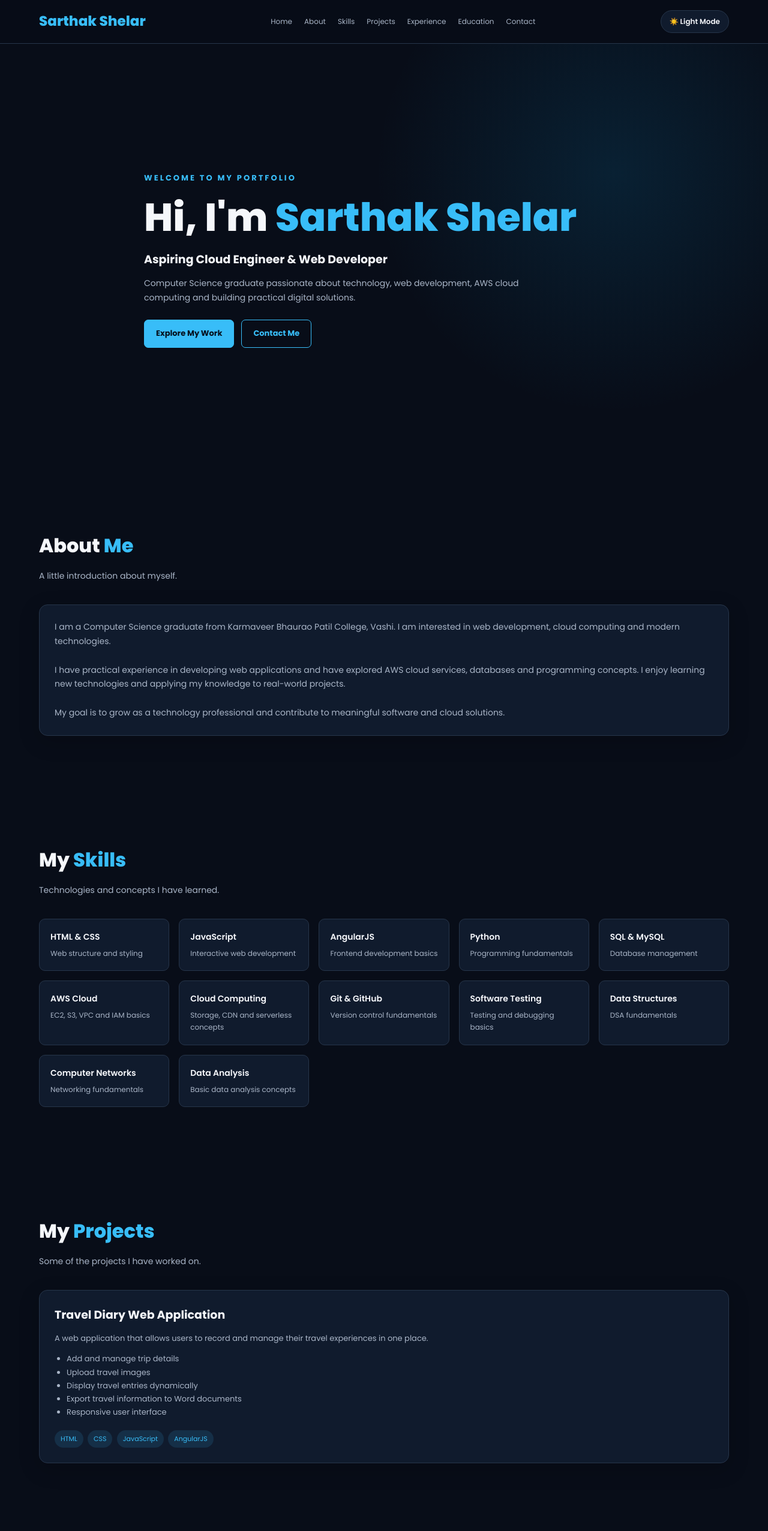
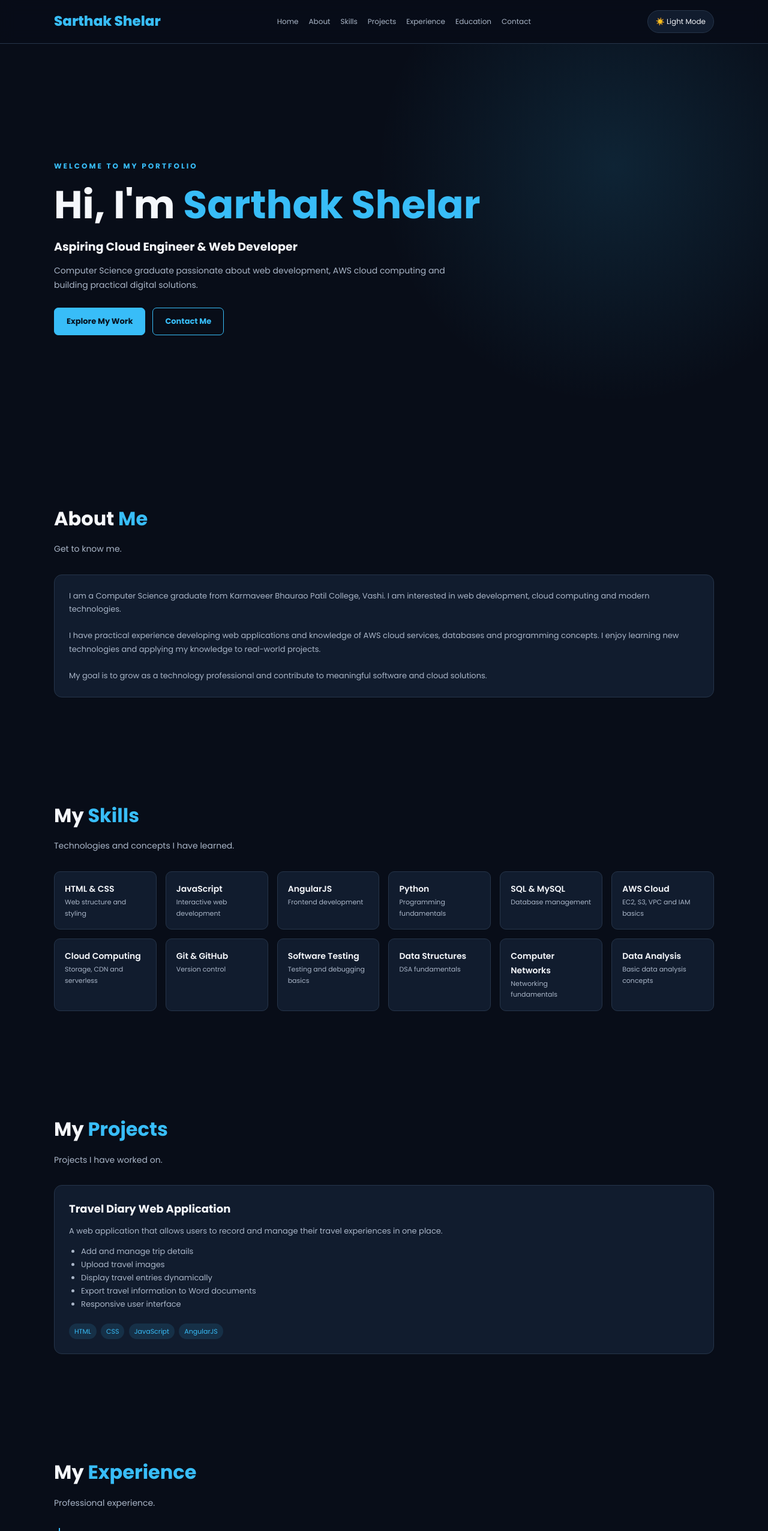
Before and after one commit to sarthakshelar10/aws-static-website, a plain HTML site: page index.html in a window 1280 px wide. Shown: the top 2553 px of the page at 60% size. Drawn offline with Linux system fonts and the light colour scheme.

Commit message:
Update index.html

```diff
--- a/index.html
+++ b/index.html
@@ -4,399 +4,92 @@
 <head>
 <meta charset="UTF-8">
 <meta name="viewport" content="width=device-width, initial-scale=1.0">
-  <meta name="theme-color" content="#080d18">
 <title>Sarthak Shelar | Portfolio</title>
-
-  <link rel="preconnect" href="https://fonts.googleapis.com">
-  <link rel="preconnect" href="https://fonts.gstatic.com" crossorigin>
 <link href="https://fonts.googleapis.com/css2?family=Poppins:wght@300;400;500;600;700;800&display=swap" rel="stylesheet">
 
 <style>
 :root {
-      --bg: #080d18;
-      --bg-secondary: #0d1525;
-      --card: #101b2d;
-      --text: #f5f7fb;
-      --muted: #aab6c8;
-      --accent: #38bdf8;
-      --border: #26354a;
-      --nav: rgba(8, 13, 24, 0.95);
-      --shadow: 0 10px 35px rgba(0,0,0,0.18);
+  --bg:#080d18;
+  --card:#111c2e;
+  --text:#f5f7fb;
+  --muted:#aab6c8;
+  --accent:#38bdf8;
+  --border:#26354a;
+  --nav:rgba(8,13,24,.96);
 }
-
 body.light {
-      --bg: #f4f7fb;
-      --bg-secondary: #eaf0f8;
-      --card: #ffffff;
-      --text: #142033;
-      --muted: #526176;
-      --accent: #087eb5;
-      --border: #d8e1ec;
-      --nav: rgba(255,255,255,0.95);
-      --shadow: 0 10px 30px rgba(30,50,80,0.08);
+  --bg:#f3f6fb;
+  --card:#ffffff;
+  --text:#152238;
+  --muted:#526176;
+  --accent:#087eb5;
+  --border:#d8e1ec;
+  --nav:rgba(255,255,255,.96);
 }
-
-    * {
-      margin: 0;
-      padding: 0;
-      box-sizing: border-box;
-      scroll-behavior: smooth;
+*{margin:0;padding:0;box-sizing:border-box;scroll-behavior:smooth}
+body{font-family:Poppins,sans-serif;background:var(--bg);color:var(--text);transition:.3s;line-height:1.7}
+a{text-decoration:none;color:inherit}
+.container{width:90%;max-width:1100px;margin:auto}
+header{position:sticky;top:0;background:var(--nav);backdrop-filter:blur(12px);border-bottom:1px solid var(--border);z-index:10}
+.navbar{min-height:72px;display:flex;align-items:center;justify-content:space-between;gap:15px;flex-wrap:wrap;padding:10px 0}
+.logo{font-size:23px;font-weight:800;color:var(--accent);white-space:nowrap}
+.links{display:flex;gap:17px;flex-wrap:wrap;justify-content:center}
+.links a{font-size:12px;color:var(--muted)}
+.links a:hover{color:var(--accent)}
+.theme-btn{background:var(--card);color:var(--text);border:1px solid var(--border);padding:9px 13px;border-radius:25px;cursor:pointer;font-family:inherit;font-size:12px}
+section{padding:85px 0;scroll-margin-top:75px}
+.hero{min-height:85vh;display:flex;align-items:center;background:radial-gradient(circle at 80% 30%,rgba(56,189,248,.13),transparent 35%)}
+.eyebrow{color:var(--accent);letter-spacing:3px;font-size:12px;font-weight:700;margin-bottom:15px}
+h1{font-size:clamp(38px,7vw,65px);line-height:1.2;margin-bottom:15px}
+.highlight,.section-title span{color:var(--accent)}
+.hero h3{font-size:19px;margin-bottom:12px}
+.hero p,.description{color:var(--muted);font-size:14px;max-width:700px}
+.buttons{display:flex;gap:12px;flex-wrap:wrap;margin-top:25px}
+.btn{display:inline-block;background:var(--accent);color:#071321;padding:11px 20px;border-radius:7px;font-size:13px;font-weight:700;border:1px solid var(--accent)}
+.btn.outline{background:transparent;color:var(--accent)}
+.section-title{font-size:32px;margin-bottom:12px}
+.description{margin-bottom:30px}
+.box,.card,.contact-card{background:var(--card);border:1px solid var(--border);border-radius:13px;padding:24px}
+.box p,.card p,.card li,.contact-card p,.contact-card a{color:var(--muted);font-size:13px}
+.skills{display:grid;grid-template-columns:repeat(auto-fit,minmax(170px,1fr));gap:15px}
+.skill{background:var(--card);border:1px solid var(--border);padding:17px;border-radius:10px;font-size:14px;font-weight:600}
+.skill span{display:block;font-size:11px;color:var(--muted);font-weight:400}
+.cards{display:grid;grid-template-columns:repeat(auto-fit,minmax(260px,1fr));gap:18px}
+.card{transition:.3s}
+.card:hover,.skill:hover{border-color:var(--accent);transform:translateY(-4px)}
+.card h3{font-size:18px;margin-bottom:10px}
+.card ul{padding-left:20px;margin-top:12px}
+.tag{display:inline-block;background:rgba(56,189,248,.12);color:var(--accent);padding:4px 9px;border-radius:20px;font-size:11px;margin:5px 3px 0 0}
+.timeline{border-left:2px solid var(--accent);padding-left:24px;margin-left:8px}
+.item{position:relative;margin-bottom:28px}
+.item:before{content:"";position:absolute;left:-32px;top:8px;width:13px;height:13px;border-radius:50%;background:var(--accent)}
+.item h3{font-size:17px}
+.date{font-size:12px;color:var(--accent);font-weight:600}
+.item p{font-size:13px;color:var(--muted);margin-top:6px}
+.contact{display:grid;grid-template-columns:repeat(auto-fit,minmax(210px,1fr));gap:15px}
+.contact-card h3{font-size:14px;color:var(--accent);margin-bottom:5px}
+footer{text-align:center;border-top:1px solid var(--border);padding:25px;color:var(--muted);font-size:12px}
+@media(max-width:850px){
+.navbar{justify-content:space-between}
+.links{order:3;width:100%;gap:13px}
+.links a{font-size:11px}
+.theme-btn{margin-left:auto}
 }
-
-    body {
-      font-family: 'Poppins', sans-serif;
-      background: var(--bg);
-      color: var(--text);
-      transition: background 0.3s, color 0.3s;
-      line-height: 1.7;
-    }
-
-    a {
-      color: inherit;
-      text-decoration: none;
-    }
-
-    .container {
-      width: 90%;
-      max-width: 1150px;
-      margin: auto;
-    }
-
-    header {
-      background: var(--nav);
-      backdrop-filter: blur(15px);
-      border-bottom: 1px solid var(--border);
-      position: sticky;
-      top: 0;
-      z-index: 1000;
-    }
-
-    .navbar {
-      min-height: 72px;
-      display: flex;
-      justify-content: space-between;
-      align-items: center;
-      gap: 18px;
-    }
-
-    .logo {
-      font-size: 23px;
-      font-weight: 800;
-      color: var(--accent);
-      white-space: nowrap;
-    }
-
-    .nav-links {
-      display: flex;
-      align-items: center;
-      gap: 20px;
-      flex-wrap: wrap;
-    }
-
-    .nav-links a {
-      font-size: 12px;
-      color: var(--muted);
-      transition: 0.3s;
-    }
-
-    .nav-links a:hover {
-      color: var(--accent);
-    }
-
-    .theme-btn {
-      background: var(--card);
-      border: 1px solid var(--border);
-      color: var(--text);
-      border-radius: 25px;
-      padding: 9px 14px;
-      font-family: inherit;
-      font-size: 12px;
-      font-weight: 600;
-      cursor: pointer;
-      white-space: nowrap;
-    }
-
-    section {
-      padding: 90px 0;
-      scroll-margin-top: 75px;
-    }
-
-    .hero {
-      min-height: 90vh;
-      display: flex;
-      align-items: center;
-      background:
-        radial-gradient(circle at 80% 30%, rgba(14,165,233,0.13), transparent 35%),
-        var(--bg);
-    }
-
-    .hero-content {
-      max-width: 800px;
-    }
-
-    .eyebrow {
-      color: var(--accent);
-      font-size: 13px;
-      letter-spacing: 3px;
-      font-weight: 700;
-      margin-bottom: 15px;
-    }
-
-    h1 {
-      font-size: clamp(38px, 7vw, 65px);
-      line-height: 1.2;
-      margin-bottom: 15px;
-      font-weight: 800;
-    }
-
-    .highlight {
-      color: var(--accent);
-    }
-
-    .hero h3 {
-      font-size: 19px;
-      margin-bottom: 12px;
-    }
-
-    .hero p, .section-description {
-      color: var(--muted);
-      max-width: 700px;
-      font-size: 14px;
-    }
-
-    .hero-buttons {
-      display: flex;
-      gap: 12px;
-      margin-top: 25px;
-      flex-wrap: wrap;
-    }
-
-    .btn {
-      display: inline-block;
-      padding: 11px 19px;
-      border-radius: 7px;
-      background: var(--accent);
-      color: #06111e;
-      font-size: 13px;
-      font-weight: 700;
-      border: 1px solid var(--accent);
-      transition: 0.3s;
-    }
-
-    .btn:hover {
-      transform: translateY(-3px);
-      opacity: 0.9;
-    }
-
-    .btn-outline {
-      background: transparent;
-      color: var(--accent);
-    }
-
-    .section-title {
-      font-size: 32px;
-      font-weight: 800;
-      margin-bottom: 12px;
-    }
-
-    .section-title span {
-      color: var(--accent);
-    }
-
-    .section-description {
-      margin-bottom: 35px;
-    }
-
-    .about-box, .card, .contact-box {
-      background: var(--card);
-      border: 1px solid var(--border);
-      border-radius: 14px;
-      padding: 25px;
-      box-shadow: var(--shadow);
-    }
-
-    .about-box p {
-      color: var(--muted);
-      font-size: 14px;
-    }
-
-    .skills-grid {
-      display: grid;
-      grid-template-columns: repeat(auto-fit, minmax(180px, 1fr));
-      gap: 16px;
-    }
-
-    .skill-card {
-      background: var(--card);
-      border: 1px solid var(--border);
-      border-radius: 10px;
-      padding: 18px;
-      font-size: 14px;
-      font-weight: 600;
-      transition: 0.3s;
-    }
-
-    .skill-card:hover, .card:hover {
-      transform: translateY(-5px);
-      border-color: var(--accent);
-    }
-
-    .skill-card span {
-      display: block;
-      color: var(--muted);
-      font-size: 12px;
-      font-weight: 400;
-      margin-top: 5px;
-    }
-
-    .cards-grid {
-      display: grid;
-      grid-template-columns: repeat(auto-fit, minmax(260px, 1fr));
-      gap: 20px;
-    }
-
-    .card {
-      transition: 0.3s;
-    }
-
-    .card h3 {
-      font-size: 19px;
-      margin-bottom: 12px;
-    }
-
-    .card p, .card li {
-      color: var(--muted);
-      font-size: 13px;
-    }
-
-    .card ul {
-      padding-left: 20px;
-      margin-top: 12px;
-    }
-
-    .tag {
-      display: inline-block;
-      background: rgba(56,189,248,0.12);
-      color: var(--accent);
-      padding: 5px 10px;
-      border-radius: 20px;
-      font-size: 11px;
-      margin: 4px 3px 0 0;
-    }
-
-    .timeline {
-      border-left: 2px solid var(--accent);
-      padding-left: 25px;
-      margin-left: 8px;
-    }
-
-    .timeline-item {
-      position: relative;
-      margin-bottom: 30px;
-    }
-
-    .timeline-item::before {
-      content: "";
-      position: absolute;
-      left: -33px;
-      top: 8px;
-      width: 14px;
-      height: 14px;
-      background: var(--accent);
-      border-radius: 50%;
-    }
-
-    .timeline-item h3 {
-      font-size: 18px;
-    }
-
-    .timeline-item .date {
-      color: var(--accent);
-      font-size: 12px;
-      font-weight: 600;
-    }
-
-    .timeline-item p {
-      color: var(--muted);
-      font-size: 13px;
-      margin-top: 7px;
-    }
-
-    .contact-grid {
-      display: grid;
-      grid-template-columns: repeat(auto-fit, minmax(220px, 1fr));
-      gap: 18px;
-    }
-
-    .contact-box h3 {
-      font-size: 15px;
-      color: var(--accent);
-      margin-bottom: 5px;
-    }
-
-    .contact-box p, .contact-box a {
-      color: var(--muted);
-      font-size: 13px;
-      overflow-wrap: anywhere;
-    }
-
-    footer {
-      text-align: center;
-      padding: 25px 10px;
-      border-top: 1px solid var(--border);
-      color: var(--muted);
-      font-size: 12px;
-    }
-
-    @media (max-width: 850px) {
-      .navbar {
-        padding: 12px 0;
-        flex-wrap: wrap;
-      }
-
-      .nav-links {
-        order: 3;
-        width: 100%;
-        justify-content: center;
-        gap: 14px;
-      }
-
-      .nav-links a {
-        font-size: 11px;
-      }
-
-      .theme-btn {
-        margin-left: auto;
-      }
-    }
-
-    @media (max-width: 500px) {
-      section {
-        padding: 65px 0;
-      }
-
-      .hero {
-        min-height: 82vh;
-      }
-
-      .section-title {
-        font-size: 27px;
-      }
-
-      .logo {
-        font-size: 19px;
-      }
+@media(max-width:500px){
+section{padding:60px 0}
+.hero{min-height:80vh}
+.section-title{font-size:27px}
+.logo{font-size:19px}
 }
 </style>
 </head>
 
 <body>
-
 <header>
 <div class="container navbar">
 <a href="#home" class="logo">Sarthak Shelar</a>
 
-      <nav class="nav-links">
+<nav class="links">
 <a href="#home">Home</a>
 <a href="#about">About</a>
 <a href="#skills">Skills</a>
@@ -406,29 +99,19 @@
 <a href="#contact">Contact</a>
 </nav>
 
-      <button class="theme-btn" id="themeToggle" type="button">
-        ☀️ Light Mode
-      </button>
+<button class="theme-btn" id="themeToggle">☀️ Light Mode</button>
 </div>
 </header>
 
 <section class="hero" id="home">
-    <div class="container hero-content">
+<div class="container">
 <div class="eyebrow">WELCOME TO MY PORTFOLIO</div>
-
 <h1>Hi, I'm <span class="highlight">Sarthak Shelar</span></h1>
-
 <h3>Aspiring Cloud Engineer & Web Developer</h3>
-
-      <p>
-        Computer Science graduate passionate about technology,
-        web development, AWS cloud computing and building
-        practical digital solutions.
-      </p>
-
-      <div class="hero-buttons">
+<p>Computer Science graduate passionate about web development, AWS cloud computing and building practical digital solutions.</p>
+<div class="buttons">
 <a href="#projects" class="btn">Explore My Work</a>
-        <a href="#contact" class="btn btn-outline">Contact Me</a>
+<a href="#contact" class="btn outline">Contact Me</a>
 </div>
 </div>
 </section>
@@ -436,22 +119,11 @@
 <section id="about">
 <div class="container">
 <h2 class="section-title">About <span>Me</span></h2>
-      <p class="section-description">A little introduction about myself.</p>
-
-      <div class="about-box">
-        <p>
-          I am a Computer Science graduate from Karmaveer Bhaurao
-          Patil College, Vashi. I am interested in web development,
-          cloud computing and modern technologies.
-          <br><br>
-          I have practical experience in developing web applications
-          and have explored AWS cloud services, databases and
-          programming concepts. I enjoy learning new technologies
-          and applying my knowledge to real-world projects.
-          <br><br>
-          My goal is to grow as a technology professional and
-          contribute to meaningful software and cloud solutions.
-        </p>
+<p class="description">Get to know me.</p>
+<div class="box">
+<p>I am a Computer Science graduate from Karmaveer Bhaurao Patil College, Vashi. I am interested in web development, cloud computing and modern technologies.<br><br>
+I have practical experience developing web applications and knowledge of AWS cloud services, databases and programming concepts. I enjoy learning new technologies and applying my knowledge to real-world projects.<br><br>
+My goal is to grow as a technology professional and contribute to meaningful software and cloud solutions.</p>
 </div>
 </div>
 </section>
@@ -459,21 +131,20 @@
 <section id="skills">
 <div class="container">
 <h2 class="section-title">My <span>Skills</span></h2>
-      <p class="section-description">Technologies and concepts I have learned.</p>
-
-      <div class="skills-grid">
-        <div class="skill-card">HTML & CSS<span>Web structure and styling</span></div>
-        <div class="skill-card">JavaScript<span>Interactive web development</span></div>
-        <div class="skill-card">AngularJS<span>Frontend development basics</span></div>
-        <div class="skill-card">Python<span>Programming fundamentals</span></div>
-        <div class="skill-card">SQL & MySQL<span>Database management</span></div>
-        <div class="skill-card">AWS Cloud<span>EC2, S3, VPC and IAM basics</span></div>
-        <div class="skill-card">Cloud Computing<span>Storage, CDN and serverless concepts</span></div>
-        <div class="skill-card">Git & GitHub<span>Version control fundamentals</span></div>
-        <div class="skill-card">Software Testing<span>Testing and debugging basics</span></div>
-        <div class="skill-card">Data Structures<span>DSA fundamentals</span></div>
-        <div class="skill-card">Computer Networks<span>Networking fundamentals</span></div>
-        <div class="skill-card">Data Analysis<span>Basic data analysis concepts</span></div>
+<p class="description">Technologies and concepts I have learned.</p>
+<div class="skills">
+<div class="skill">HTML & CSS<span>Web structure and styling</span></div>
+<div class="skill">JavaScript<span>Interactive web development</span></div>
+<div class="skill">AngularJS<span>Frontend development</span></div>
+<div class="skill">Python<span>Programming fundamentals</span></div>
+<div class="skill">SQL & MySQL<span>Database management</span></div>
+<div class="skill">AWS Cloud<span>EC2, S3, VPC and IAM basics</span></div>
+<div class="skill">Cloud Computing<span>Storage, CDN and serverless</span></div>
+<div class="skill">Git & GitHub<span>Version control</span></div>
+<div class="skill">Software Testing<span>Testing and debugging basics</span></div>
+<div class="skill">Data Structures<span>DSA fundamentals</span></div>
+<div class="skill">Computer Networks<span>Networking fundamentals</span></div>
+<div class="skill">Data Analysis<span>Basic data analysis concepts</span></div>
 </div>
 </div>
 </section>
@@ -481,17 +152,11 @@
 <section id="projects">
 <div class="container">
 <h2 class="section-title">My <span>Projects</span></h2>
-      <p class="section-description">Some of the projects I have worked on.</p>
-
-      <div class="cards-grid">
+<p class="description">Projects I have worked on.</p>
+<div class="cards">
 <div class="card">
 <h3>Travel Diary Web Application</h3>
-
-          <p>
-            A web application that allows users to record and
-            manage their travel experiences in one place.
-          </p>
-
+<p>A web application that allows users to record and manage their travel experiences in one place.</p>
 <ul>
 <li>Add and manage trip details</li>
 <li>Upload travel images</li>
@@ -499,7 +164,6 @@
 <li>Export travel information to Word documents</li>
 <li>Responsive user interface</li>
 </ul>
-
 <div style="margin-top:15px">
 <span class="tag">HTML</span>
 <span class="tag">CSS</span>
@@ -514,17 +178,12 @@
 <section id="experience">
 <div class="container">
 <h2 class="section-title">My <span>Experience</span></h2>
-      <p class="section-description">Professional experience and learning.</p>
-
+<p class="description">Professional experience.</p>
 <div class="timeline">
-        <div class="timeline-item">
+<div class="item">
 <h3>Web Developer Intern</h3>
 <div class="date">PhelixCreatives | 2 Months</div>
-          <p>
-            Completed a two-month internship as a Web Developer,
-            gaining practical exposure to web development and
-            working with web technologies.
-          </p>
+<p>Completed a two-month internship as a Web Developer, gaining practical exposure to web development and working with web technologies.</p>
 </div>
 </div>
 </div>
@@ -533,17 +192,12 @@
 <section id="education">
 <div class="container">
 <h2 class="section-title">My <span>Education</span></h2>
-      <p class="section-description">My academic background.</p>
-
+<p class="description">Academic background.</p>
 <div class="timeline">
-        <div class="timeline-item">
+<div class="item">
 <h3>Bachelor of Science in Computer Science</h3>
 <div class="date">2023 – 2026</div>
-          <p>
-            Karmaveer Bhaurao Patil College, Vashi
-            <br>
-            Final result: Passed
-          </p>
+<p>Karmaveer Bhaurao Patil College, Vashi<br>Final result: Passed</p>
 </div>
 </div>
 </div>
@@ -552,69 +206,45 @@
 <section id="contact">
 <div class="container">
 <h2 class="section-title">Contact <span>Me</span></h2>
-      <p class="section-description">
-        Feel free to contact me for opportunities and collaboration.
-      </p>
-
-      <div class="contact-grid">
-        <div class="contact-box">
+<p class="description">Feel free to contact me for opportunities and collaboration.</p>
+<div class="contact">
+<div class="contact-card">
 <h3>Email</h3>
-          <a href="mailto:shelarsarthak10@gmail.com">
-            shelarsarthak10@gmail.com
-          </a>
+<a href="mailto:shelarsarthak10@gmail.com">shelarsarthak10@gmail.com</a>
 </div>
-
-        <div class="contact-box">
+<div class="contact-card">
 <h3>Phone</h3>
 <a href="tel:+919152396069">+91 9152396069</a>
 </div>
-
-        <div class="contact-box">
+<div class="contact-card">
 <h3>GitHub</h3>
-          <a href="https://github.com/sarthakshelar10" target="_blank" rel="noopener noreferrer">
-            github.com/sarthakshelar10
-          </a>
+<a href="https://github.com/sarthakshelar10" target="_blank" rel="noopener noreferrer">github.com/sarthakshelar10</a>
 </div>
 </div>
 </div>
 </section>
 
-  <footer>
-    © 2026 Sarthak Shelar. All Rights Reserved.
-  </footer>
+<footer>© 2026 Sarthak Shelar. All Rights Reserved.</footer>
 
 <script>
-    (function () {
-      const button = document.getElementById("themeToggle");
+(function(){
+const button=document.getElementById("themeToggle");
 
-      function setTheme(theme) {
-        document.body.classList.toggle("light", theme === "light");
-
-        button.textContent =
-          theme === "light" ? "🌙 Dark Mode" : "☀️ Light Mode";
-
-        try {
-          localStorage.setItem("portfolio-theme", theme);
-        } catch (error) {}
+function setTheme(theme){
+document.body.classList.toggle("light",theme==="light");
+button.textContent=theme==="light"?"🌙 Dark Mode":"☀️ Light Mode";
+try{localStorage.setItem("portfolio-theme",theme)}catch(error){}
 }
 
-      let savedTheme = "dark";
-
-      try {
-        savedTheme = localStorage.getItem("portfolio-theme") || "dark";
-      } catch (error) {}
-
+let savedTheme="dark";
+try{savedTheme=localStorage.getItem("portfolio-theme")||"dark"}catch(error){}
 setTheme(savedTheme);
 
-      button.addEventListener("click", function () {
-        const nextTheme = document.body.classList.contains("light")
-          ? "dark"
-          : "light";
-
+button.addEventListener("click",function(){
+const nextTheme=document.body.classList.contains("light")?"dark":"light";
 setTheme(nextTheme);
 });
 })();
 </script>
-
 </body>
 </html>
```
Lines whose indentation alone changed are shown as unchanged.
